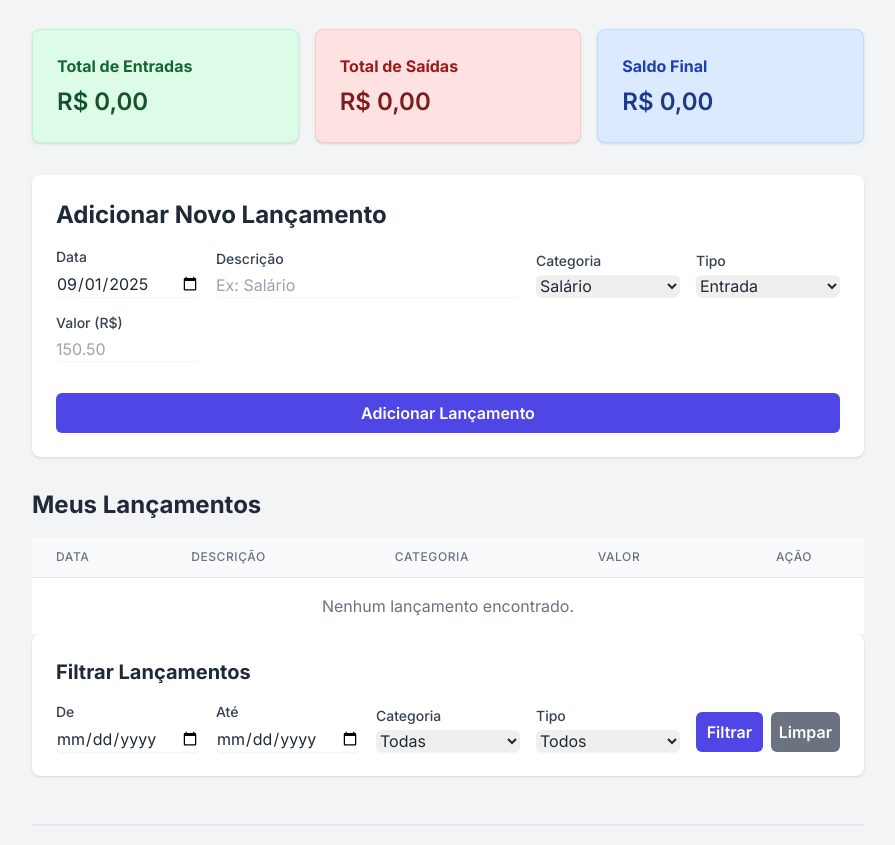
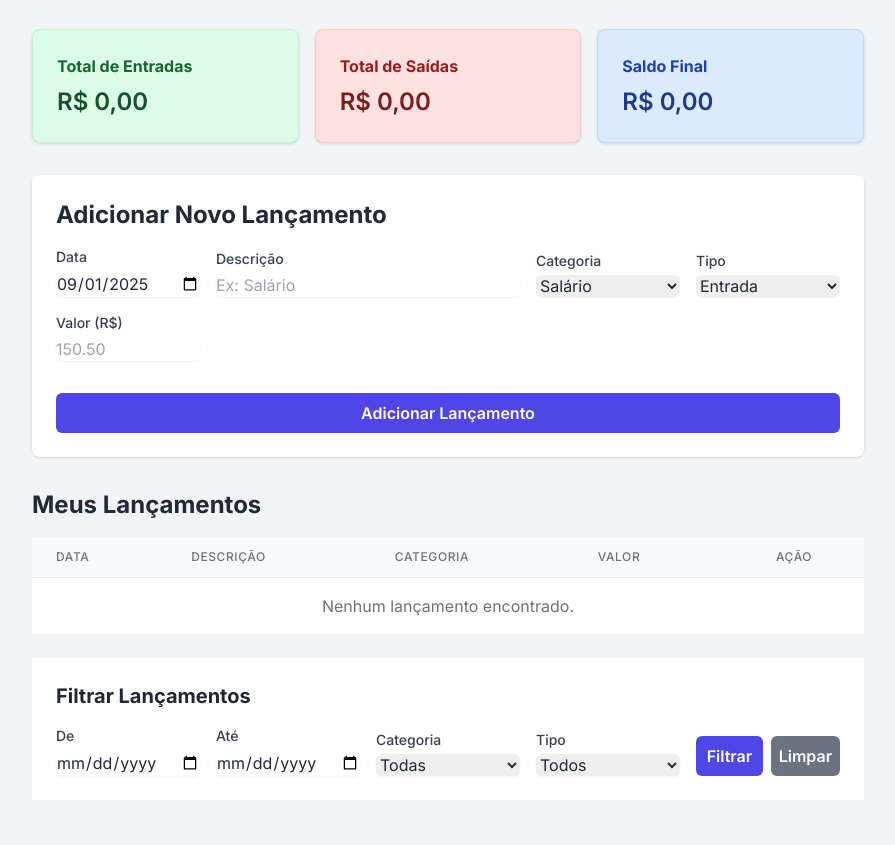
Before and after one commit to raylanbarb0za/controlefinanceiro, a plain HTML site: page index.html in a window 1280 px wide. Shown: the part 107-952 px from the top of the page, without its empty margins (192-1087 px from the left). Drawn offline with nearby package versions, Linux system fonts and the light colour scheme.

Commit message:
Update index.html

```diff
--- a/index.html
+++ b/index.html
@@ -154,7 +154,7 @@
             </div>
         </section>
 
-        <section id="filter-section" class="mb-8 bg-white p-6 rounded-lg shadow">
+        <section id="filter-section" class="mt-6 mb-8 bg-white p-6">
             <h3 class="text-xl font-bold mb-4">Filtrar Lançamentos</h3>
         <div class="grid grid-cols-1 md:grid-cols-5 gap-4 items-end">
             <div class="md:col-span-1">
```
